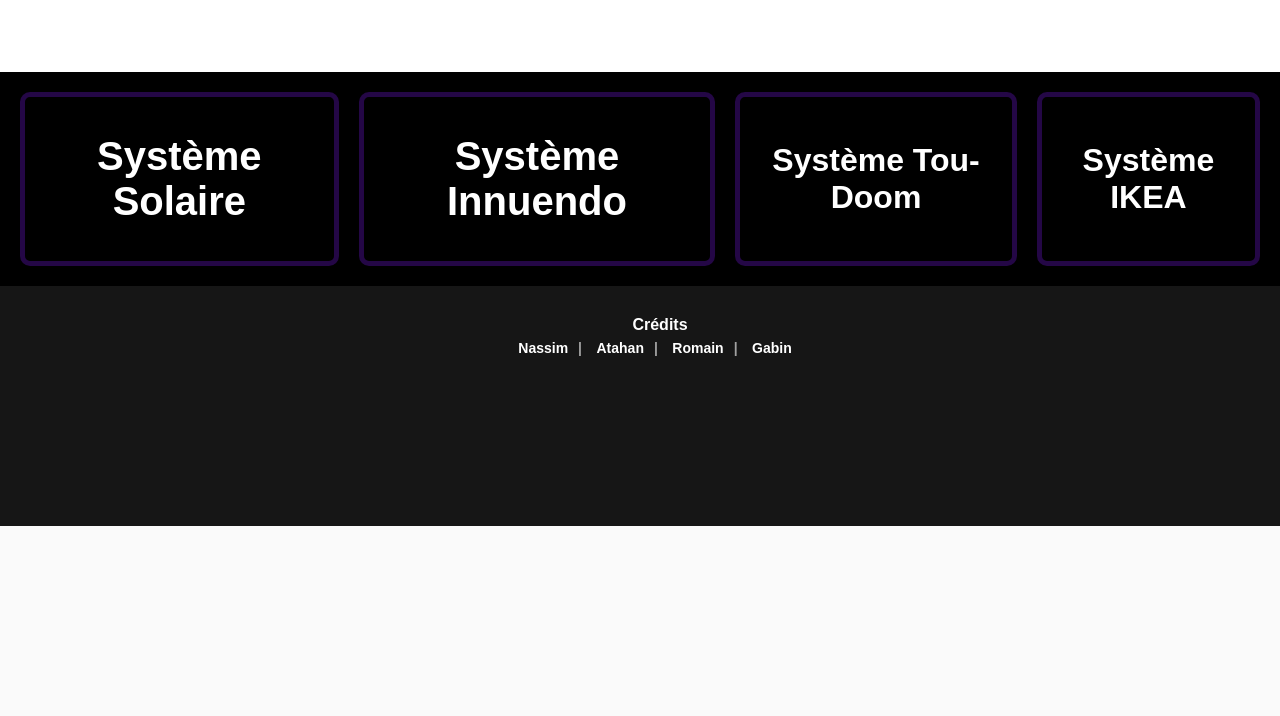
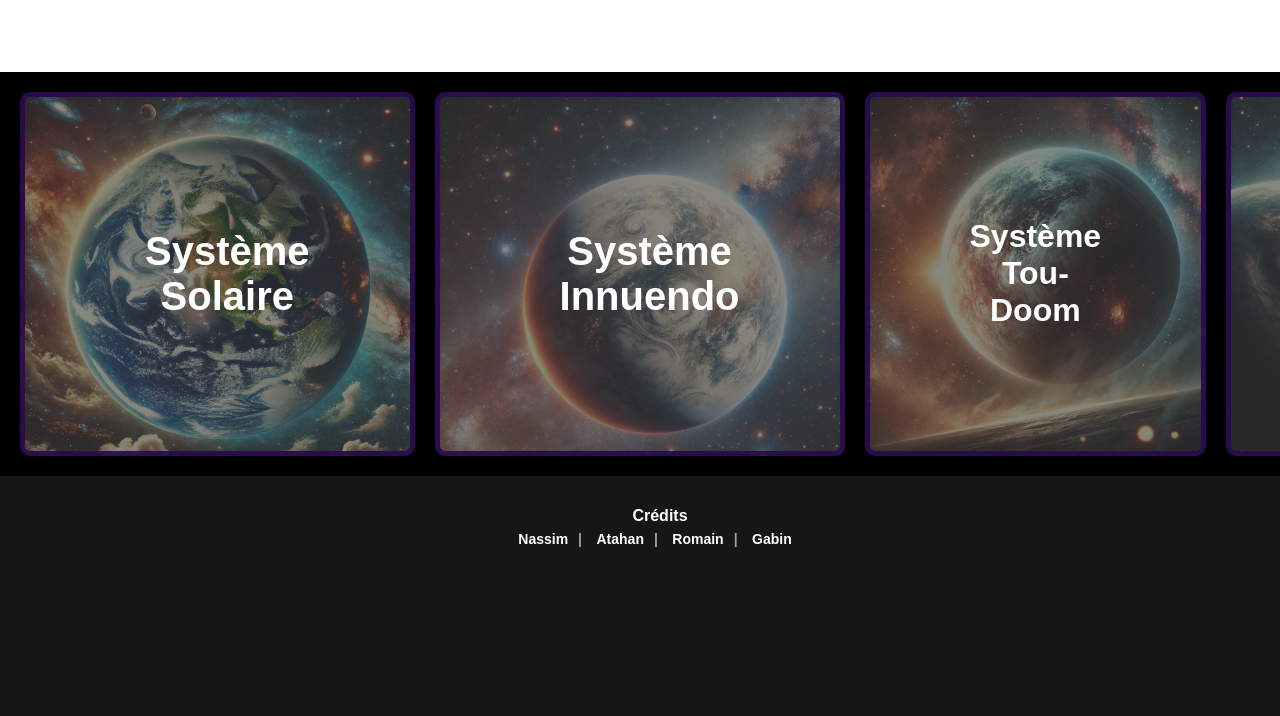
Before and after one commit to Duckman68/Projet-ALIX, a PHP site: page /html/voyager.html in a window 1280 px wide. Shown: the part 800-1516 px from the top of the page. Before the commit the page ends 1326 px from the top, so only its background shows below. Run offline with PHP 8.4, Linux system fonts and the light colour scheme.

Commit message:
[phase#1] Update style.css

```diff
--- a/css/style.css
+++ b/css/style.css
@@ -277,8 +277,17 @@ div.systemes{
 .systemes td{
     margin: 50px;
     border: 5px solid rgba(41, 8, 78, 0.9);
-    padding: 10px;
+    padding: 100px;
     border-radius: 10px;
+}
+
+.systemes td a{
+    display: block;
+    width: 100%;
+    height: 100%;
+    text-decoration: none;
+    color: inherit;
+
 }
 
 section.about h1 {
@@ -373,25 +382,26 @@ section.about h2, p {
 	background-color: #505b64;
 }
 
-td.solaire{
-    background-image: url("../img/solaire.png");
+.voy-solaire{
+    background-image: url("../img/voy-solaire.png");
     background-size: cover;
 }
 
-td.innuendo{
-    background-image: url("../img/innuendo.png");
+.voy-innuendo{
+    background-image: url("../img/voy-innu.png");
     background-size: cover;
 }
 
-td.tou-doom{
-    background-image: url("../img/tou-doom.png");
+.voy-tou-doom{
+    background-image: url("../img/voy-tou-doom.png");
     background-size: cover;
 }
 
-td.ikea{
-    background-image: url("../img/ikea.png");
+.voy-ikea{
+    background-image: url("../img/voy-ikea.png");
     background-size: cover;
 }
+
 
 /*login*/
 
@@ -715,3 +725,23 @@ section.singup h1 {
 
 
 }
+
+
+/*Carte Interactive*/
+
+.solaire {
+    background-image: url("../img/solaire.jpg");
+    background-size: cover;
+    background-position: center;
+    width: 100%;
+    height: 900px;
+    }
+
+
+    .innuendo {
+        background-image: url("../img/innuendo.jpg");
+        background-size: cover;
+        background-position: center;
+        width: 100%;
+        height: 1000px;
+    }
```
